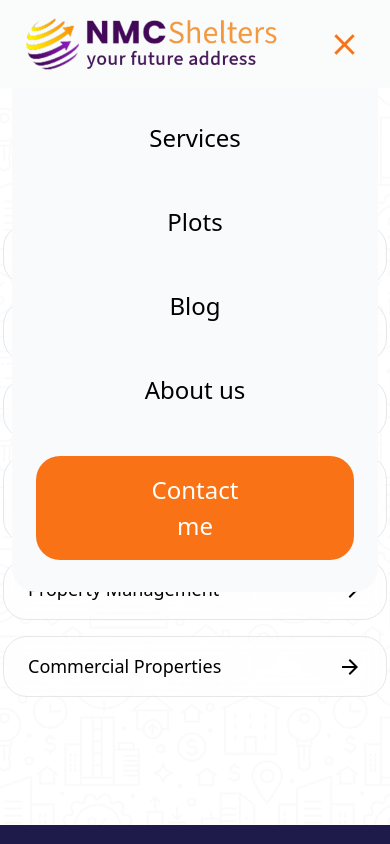
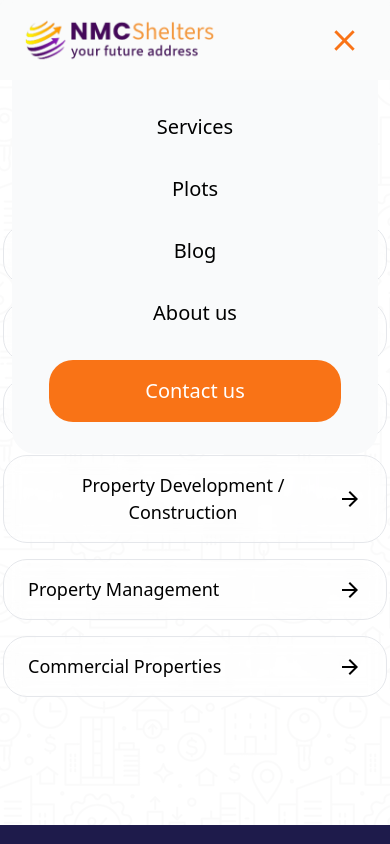
Before and after one commit to manoj7019/nmc-shelters, a React (Vite) app: page / in a window 390 px wide. Both pictures are taken after a click on the element 344 px from the left and 44 px from the top of the page. Shown: the top 844 px of the page. Built offline with nearby package versions, Linux system fonts and the light colour scheme.

Commit message:
make website responsive

```diff
--- a/src/Components/Navbar.jsx
+++ b/src/Components/Navbar.jsx
@@ -37,10 +37,10 @@ const Navbar = () => {
 
   return (
     <>
-      <div className='top-0 inset-x-0 fixed z-50 flex justify-between items-center p-3 px-5 bg-gray-50/80 backdrop-blur'>
+      <div className='top-0 inset-x-0 fixed z-50 flex justify-between items-center p-4 px-5 bg-gray-50/80 backdrop-blur'>
           <NavLink to='/'>
               <div className='transition transform hover:scale-110 flex items-end'>
-                  <img className='h-8' src={Logo} alt="" />
+                  <img className='laptop:h-8 mobile:h-7' src={Logo} alt="" />
               </div>
           </NavLink>
 
@@ -73,21 +73,21 @@ const Navbar = () => {
   {showDropdown &&
               <div className='laptop:hidden mobile:absolute min-h-[100vh] left-0 top-[100%] w-full px-1'>
                   {/* <div className='flex flex-col flex-8 justify-between items-center bg-gray-50 gap-10 px-5 py-8 rounded-b-lg mx-2 z-50'> */}
-                  <div className='flex flex-col justify-between items-center gap-7 px-5 py-6 rounded-b-5 mx-2 z-50 bg-gray-50'>
+                  <div className='flex flex-col justify-between items-center gap-6 px-5 py-6 rounded-b-5 mx-2 z-50 bg-gray-50'>
                       <NavLink to='/' onClick={handleSetShowDropdown} className='flex items-center gap-1 px-4'>
-                          <button className='text-7 flex items-center gap-2'>Services</button>
+                          <button className='text-6 flex items-center gap-2'>Services</button>
                       </NavLink>
                       <NavLink to='/choosePlot' onClick={handleSetShowDropdown} className='flex items-center gap-1 px-4'>
-                          <button className='text-7 flex items-center gap-2'>Plots</button>
+                          <button className='text-6 flex items-center gap-2'>Plots</button>
                       </NavLink>
                       <NavLink to='/plotInfo' onClick={handleSetShowDropdown} className='flex items-center gap-1 px-4'>
-                          <button className='text-7 flex items-center gap-2'>Blog</button>
+                          <button className='text-6 flex items-center gap-2'>Blog</button>
                       </NavLink>
                       <NavLink to='/about' onClick={handleSetShowDropdown} className='flex items-center gap-1 px-4'>
-                          <button className='text-7 flex items-center gap-2'>About us</button>
+                          <button className='text-6 flex items-center gap-2'>About us</button>
                       </NavLink>
-                      <NavLink to='/submit' onClick={handleSetShowDropdown} className='bg-orange-500 text-7 text-white py-4 px-9 rounded-5'>
-                          <button>Contact me</button>
+                      <NavLink to='/submit' onClick={handleSetShowDropdown} className='bg-orange-500 text-6 text-white py-4 px-9 rounded-5'>
+                          <button>Contact us</button>
                       </NavLink>
                   </div>
               </div>
```
